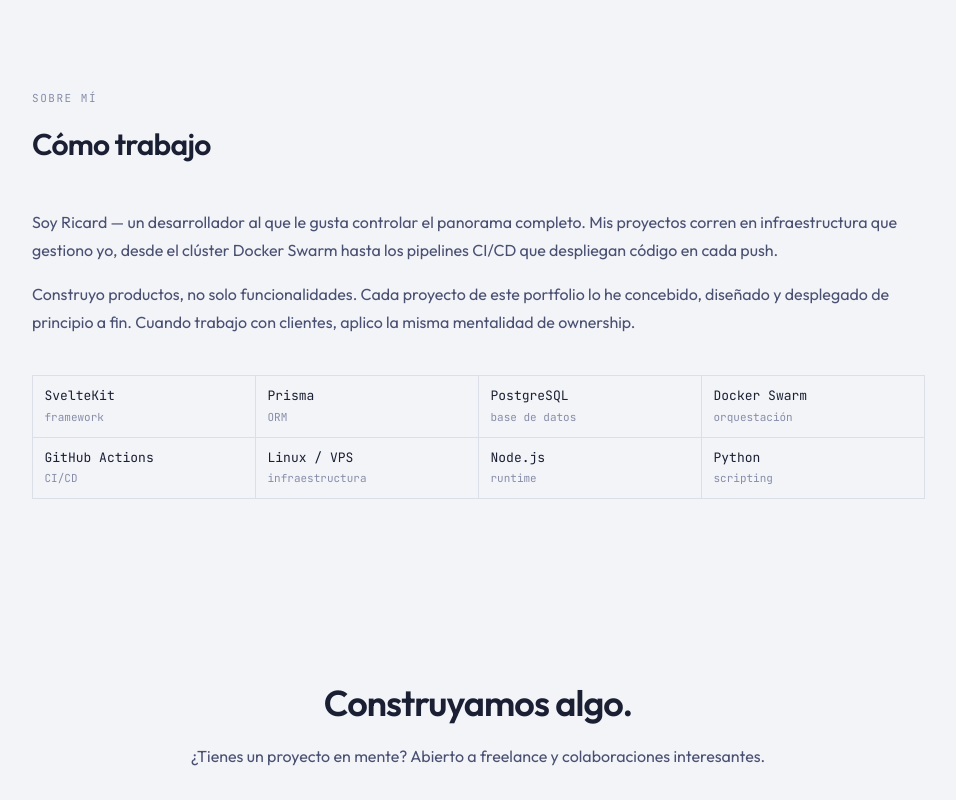
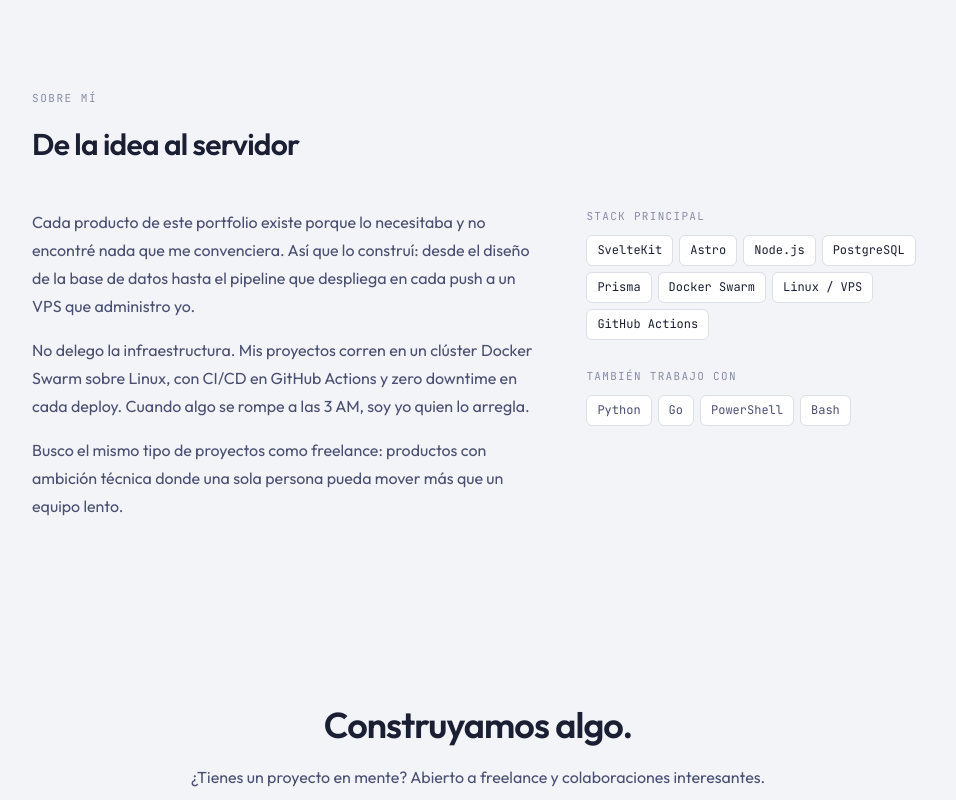
Before and after one commit to rricajos/rricajos, an Astro site: page / in a window 1280 px wide. Shown: the part 1440-2240 px from the top of the page, without its empty margins (162-1118 px from the left). Built offline with nearby package versions, Linux system fonts and the light colour scheme; Astro itself is replaced by a stand-in of ours.

Commit message:
rewrite about section, replace X with Instagram
About: new copy with personality (need-driven, own infra, 3AM fix),
two-column layout with prose left and stack pills right.
Social: X/Twitter → Instagram. JSON-LD sameAs updated.
All three languages (ES/EN/ZH) rewritten.

```diff
--- a/src/layouts/Base.astro
+++ b/src/layouts/Base.astro
@@ -41,7 +41,7 @@ const {
     <meta property="og:locale:alternate" content="en_US" />
     <meta property="og:locale:alternate" content="zh_CN" />
     <meta name="twitter:card" content="summary" />
-    <meta name="twitter:site" content="@rricajos" />
+    <meta name="twitter:site" content="@rricajos" /><!-- kept for card preview -->
     <link rel="canonical" href="https://ricajos.com/" />
 
     <script
@@ -57,7 +57,7 @@ const {
         image: 'https://ricajos.com/avatar.jpg',
         sameAs: [
           'https://github.com/rricajos',
-          'https://x.com/rricajos',
+          'https://instagram.com/rricajos',
           'https://linkedin.com/in/rricajos',
         ],
         address: {
--- a/src/pages/index.astro
+++ b/src/pages/index.astro
@@ -107,30 +107,52 @@ import Base from '../layouts/Base.astro';
   <section id="about">
     <div class="wrap reveal">
       <p class="label" data-i18n="about.label">Sobre mí</p>
-      <h2 class="heading" data-i18n="about.heading">Cómo trabajo</h2>
+      <h2 class="heading" data-i18n="about.heading">De la idea al servidor</h2>
+      <div class="about-grid">
         <div class="prose">
           <p data-i18n="about.p1">
-          Soy Ricard — un desarrollador al que le gusta controlar el panorama
-          completo. Mis proyectos corren en infraestructura que gestiono yo,
-          desde el clúster Docker Swarm hasta los pipelines CI/CD que
-          despliegan código en cada push.
+            Cada producto de este portfolio existe porque lo necesitaba y no
+            encontré nada que me convenciera. Así que lo construí: desde el
+            diseño de la base de datos hasta el pipeline que despliega en cada
+            push a un VPS que administro yo.
           </p>
           <p data-i18n="about.p2">
-          Construyo productos, no solo funcionalidades. Cada proyecto de este
-          portfolio lo he concebido, diseñado y desplegado de principio a fin.
-          Cuando trabajo con clientes, aplico la misma mentalidad de ownership.
+            No delego la infraestructura. Mis proyectos corren en un clúster
+            Docker Swarm sobre Linux, con CI/CD en GitHub Actions y zero
+            downtime en cada deploy. Cuando algo se rompe a las 3 AM, soy yo
+            quien lo arregla.
+          </p>
+          <p data-i18n="about.p3">
+            Busco el mismo tipo de proyectos como freelance: productos con
+            ambición técnica donde una sola persona pueda mover más que un
+            equipo lento.
           </p>
         </div>
-      <ul class="stack">
-        <li>SvelteKit <span class="role">framework</span></li>
-        <li>Prisma <span class="role">ORM</span></li>
-        <li>PostgreSQL <span class="role" data-i18n="stack.database">base de datos</span></li>
-        <li>Docker Swarm <span class="role" data-i18n="stack.orchestration">orquestación</span></li>
-        <li>GitHub Actions <span class="role">CI/CD</span></li>
-        <li>Linux / VPS <span class="role" data-i18n="stack.infra">infraestructura</span></li>
-        <li>Node.js <span class="role">runtime</span></li>
-        <li>Python <span class="role">scripting</span></li>
+        <div class="about-aside">
+          <div class="about-block">
+            <p class="about-block-label" data-i18n="about.stack_label">Stack principal</p>
+            <ul class="stack-compact">
+              <li>SvelteKit</li>
+              <li>Astro</li>
+              <li>Node.js</li>
+              <li>PostgreSQL</li>
+              <li>Prisma</li>
+              <li>Docker Swarm</li>
+              <li>Linux / VPS</li>
+              <li>GitHub Actions</li>
             </ul>
+          </div>
+          <div class="about-block">
+            <p class="about-block-label" data-i18n="about.also_label">También trabajo con</p>
+            <ul class="stack-compact secondary">
+              <li>Python</li>
+              <li>Go</li>
+              <li>PowerShell</li>
+              <li>Bash</li>
+            </ul>
+          </div>
+        </div>
+      </div>
     </div>
   </section>
 
@@ -173,9 +195,9 @@ import Base from '../layouts/Base.astro';
           GitHub
         </a>
         <span class="social-sep">·</span>
-        <a href="https://x.com/rricajos" target="_blank" rel="noopener">
-          <svg width="16" height="16" viewBox="0 0 24 24" fill="currentColor"><path d="M18.244 2.25h3.308l-7.227 8.26 8.502 11.24H16.17l-5.214-6.817L4.99 21.75H1.68l7.73-8.835L1.254 2.25H8.08l4.713 6.231zm-1.161 17.52h1.833L7.084 4.126H5.117z"/></svg>
-          X
+        <a href="https://instagram.com/rricajos" target="_blank" rel="noopener">
+          <svg width="16" height="16" viewBox="0 0 24 24" fill="none" stroke="currentColor" stroke-width="2" stroke-linecap="round" stroke-linejoin="round"><rect x="2" y="2" width="20" height="20" rx="5"/><path d="M16 11.37A4 4 0 1 1 12.63 8 4 4 0 0 1 16 11.37z"/><line x1="17.5" y1="6.5" x2="17.51" y2="6.5"/></svg>
+          Instagram
         </a>
         <span class="social-sep">·</span>
         <a href="https://linkedin.com/in/rricajos" target="_blank" rel="noopener">
@@ -663,6 +685,13 @@ import Base from '../layouts/Base.astro';
   }
 
   /* ── About ── */
+  .about-grid {
+    display: grid;
+    grid-template-columns: 1.2fr 0.8fr;
+    gap: 3rem;
+    align-items: start;
+  }
+
   .prose {
     font-size: 1rem;
     line-height: 1.75;
@@ -673,28 +702,40 @@ import Base from '../layouts/Base.astro';
     margin-top: 1rem;
   }
 
-  .stack {
-    display: grid;
-    grid-template-columns: repeat(4, 1fr);
-    gap: 0;
-    list-style: none;
-    margin-top: 2.5rem;
+  .about-aside {
+    display: flex;
+    flex-direction: column;
+    gap: 1.75rem;
   }
 
-  .stack li {
+  .about-block-label {
     font-family: var(--font-mono);
-    font-size: 0.8125rem;
-    padding: 0.625rem 0.75rem;
-    border: 1px solid var(--border);
-    margin: -0.5px;
-    display: flex;
-    flex-direction: column;
-    gap: 0.125rem;
+    font-size: 0.6875rem;
+    text-transform: uppercase;
+    letter-spacing: 0.12em;
+    color: var(--muted);
+    margin-bottom: 0.625rem;
   }
 
-  .role {
-    font-size: 0.6875rem;
-    color: var(--muted);
+  .stack-compact {
+    list-style: none;
+    display: flex;
+    flex-wrap: wrap;
+    gap: 0.375rem;
+  }
+
+  .stack-compact li {
+    font-family: var(--font-mono);
+    font-size: 0.75rem;
+    padding: 0.3rem 0.625rem;
+    background: var(--surface);
+    border: 1px solid var(--border);
+    border-radius: 6px;
+    color: var(--text);
+  }
+
+  .stack-compact.secondary li {
+    color: var(--text-2);
   }
 
   /* ── Contact ── */
@@ -877,8 +918,9 @@ import Base from '../layouts/Base.astro';
   }
 
   @media (max-width: 640px) {
-    .stack {
-      grid-template-columns: repeat(2, 1fr);
+    .about-grid {
+      grid-template-columns: 1fr;
+      gap: 2rem;
     }
     .grid {
       grid-template-columns: 1fr;
@@ -979,12 +1021,12 @@ import Base from '../layouts/Base.astro';
       'projects.planetlogin': 'Portal de autenticación white-label. Login stateless que se integra en cualquier app.',
       'projects.more': 'Más productos en camino.',
       'about.label': 'Sobre mí',
-      'about.heading': 'Cómo trabajo',
-      'about.p1': 'Soy Ricard — un desarrollador al que le gusta controlar el panorama completo. Mis proyectos corren en infraestructura que gestiono yo, desde el clúster Docker Swarm hasta los pipelines CI/CD que despliegan código en cada push.',
-      'about.p2': 'Construyo productos, no solo funcionalidades. Cada proyecto de este portfolio lo he concebido, diseñado y desplegado de principio a fin. Cuando trabajo con clientes, aplico la misma mentalidad de ownership.',
-      'stack.database': 'base de datos',
-      'stack.orchestration': 'orquestación',
-      'stack.infra': 'infraestructura',
+      'about.heading': 'De la idea al servidor',
+      'about.p1': 'Cada producto de este portfolio existe porque lo necesitaba y no encontré nada que me convenciera. Así que lo construí: desde el diseño de la base de datos hasta el pipeline que despliega en cada push a un VPS que administro yo.',
+      'about.p2': 'No delego la infraestructura. Mis proyectos corren en un clúster Docker Swarm sobre Linux, con CI/CD en GitHub Actions y zero downtime en cada deploy. Cuando algo se rompe a las 3 AM, soy yo quien lo arregla.',
+      'about.p3': 'Busco el mismo tipo de proyectos como freelance: productos con ambición técnica donde una sola persona pueda mover más que un equipo lento.',
+      'about.stack_label': 'Stack principal',
+      'about.also_label': 'También trabajo con',
       'contact.heading': 'Construyamos algo.',
       'contact.sub': '¿Tienes un proyecto en mente? Abierto a freelance y colaboraciones interesantes.',
       'form.name': 'Nombre',
@@ -1010,12 +1052,12 @@ import Base from '../layouts/Base.astro';
       'projects.planetlogin': 'White-label authentication portal. Stateless login you drop into any app.',
       'projects.more': 'More products shipping soon.',
       'about.label': 'About',
-      'about.heading': 'How I work',
-      'about.p1': 'I\'m Ricard — a developer who likes owning the full picture. Most of my projects run on infrastructure I manage myself, from the Docker Swarm cluster to the CI/CD pipelines that ship code on every push.',
-      'about.p2': 'I build products, not just features. Every project in this portfolio is something I conceived, designed, and shipped end-to-end. When I work with clients, I bring the same ownership mindset.',
-      'stack.database': 'database',
-      'stack.orchestration': 'orchestration',
-      'stack.infra': 'infrastructure',
+      'about.heading': 'From idea to server',
+      'about.p1': 'Every product in this portfolio exists because I needed it and couldn\'t find anything that convinced me. So I built it: from database design to the pipeline that deploys on every push to a VPS I manage myself.',
+      'about.p2': 'I don\'t delegate infrastructure. My projects run on a Docker Swarm cluster on Linux, with CI/CD on GitHub Actions and zero downtime on every deploy. When something breaks at 3 AM, I\'m the one who fixes it.',
+      'about.p3': 'I look for the same kind of projects as a freelancer: technically ambitious products where one person can move faster than a slow team.',
+      'about.stack_label': 'Main stack',
+      'about.also_label': 'Also work with',
       'contact.heading': 'Let\'s build something.',
       'contact.sub': 'Got a project in mind? Open to freelance work and interesting collaborations.',
       'form.name': 'Name',
@@ -1041,12 +1083,12 @@ import Base from '../layouts/Base.astro';
       'projects.planetlogin': '白标认证门户。可集成到任何应用的无状态登录系统。',
       'projects.more': '更多产品即将推出。',
       'about.label': '关于',
-      'about.heading': '我的工作方式',
-      'about.p1': '我是Ricard——一个喜欢掌控全局的开发者。我的项目运行在我自己管理的基础设施上，从Docker Swarm集群到每次推送都会部署代码的CI/CD流水线。',
-      'about.p2': '我构建的是产品，而不仅仅是功能。这个作品集中的每个项目都是我从构思、设计到端到端部署的成果。与客户合作时，我带来同样的主人翁意识。',
-      'stack.database': '数据库',
-      'stack.orchestration': '编排',
-      'stack.infra': '基础设施',
+      'about.heading': '从构想到服务器',
+      'about.p1': '这个作品集中的每个产品都源于我的真实需求——找不到满意的解决方案，于是自己动手：从数据库设计到部署流水线，推送到我自己管理的VPS。',
+      'about.p2': '我不外包基础设施。我的项目运行在Linux上的Docker Swarm集群中，使用GitHub Actions实现CI/CD，每次部署零停机。凌晨3点出了问题，修的人是我。',
+      'about.p3': '作为自由职业者，我寻找同类项目：有技术野心的产品，一个人能比一个缓慢的团队走得更快。',
+      'about.stack_label': '主要技术栈',
+      'about.also_label': '也使用',
       'contact.heading': '一起创造点什么。',
       'contact.sub': '有项目想法？欢迎自由职业合作和有趣的项目。',
       'form.name': '姓名',
```
Lines whose indentation alone changed are shown as unchanged.
